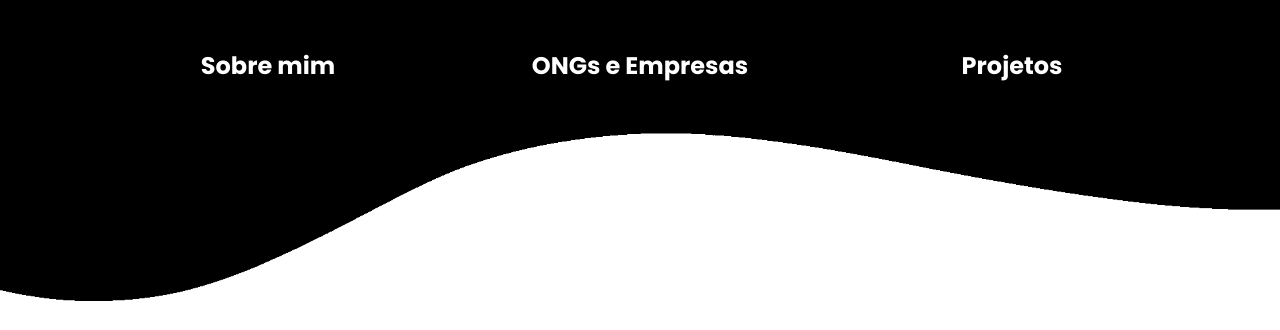
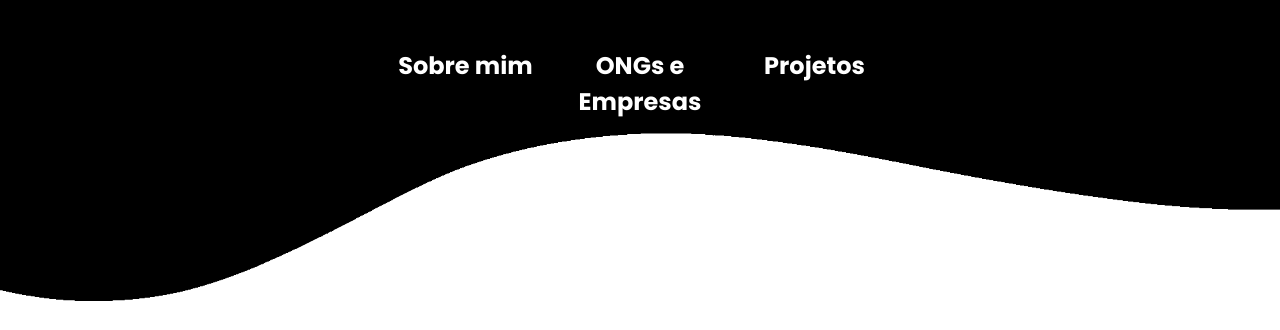
Before and after one commit to JPeeeeee/Portifolio, a plain HTML site: page SaibaMais/index.html in a window 1280 px wide. Shown: the top 330 px of the page. Drawn offline with nearby package versions, Linux system fonts and the light colour scheme.

Commit message:
[FIX] Ajuste tamanho da navbar

```diff
--- a/SaibaMais/styleSabiaMais.css
+++ b/SaibaMais/styleSabiaMais.css
@@ -6,9 +6,7 @@
     flex-direction: column;
 }
 
-.saibamais-nav{
-    width: 100%;
-}
+
 
 .saibamais-welcome a{
     display: flex;
```
